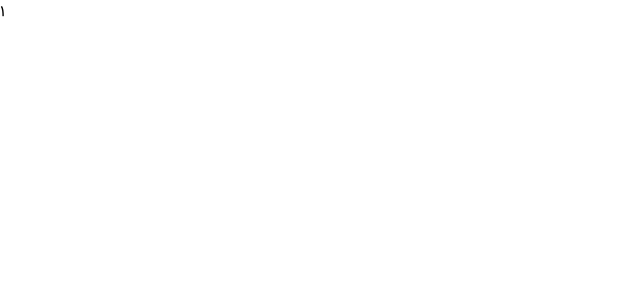
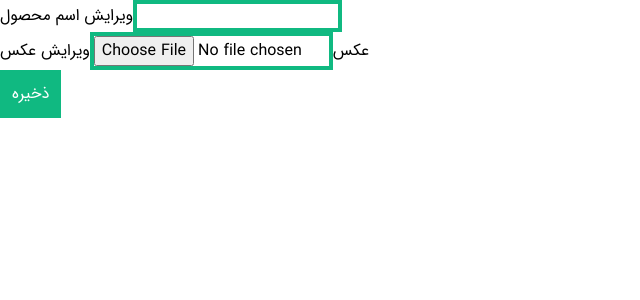
Before and after one commit to dosepehr/mern-image-uploader, a React (Create React App) app in the folder client/: page /edit/1 in a window 1280 px wide. Shown: the top 300 px of the page, without its empty margins (0-640 px from the left). Built offline with nearby package versions, Linux system fonts and the light colour scheme; no server answers.

Commit message:
add updating product

```diff
--- a/client/src/components/EditProduct.jsx
+++ b/client/src/components/EditProduct.jsx
@@ -1,7 +1,94 @@
-import { useParams } from 'react-router-dom';
+import { useState, useEffect } from 'react';
+import { useNavigate, useParams } from 'react-router-dom';
+import axios from 'axios';
 const EditProduct = () => {
+    const [title, setTitle] = useState('');
+    const [file, setFile] = useState('');
+    const [img, setImg] = useState('');
+    const navigate = useNavigate();
     const { id } = useParams();
-    return <div>{id}</div>;
+    const loadImage = (e) => {
+        const image = e.target.files[0];
+        setFile(image);
+        setImg(URL.createObjectURL(image));
+    };
+
+    useEffect(() => {
+        const getProductById = async () => {
+            const res = await axios.get(
+                `http://localhost:4000/api/products/${id}`
+            );
+            setTitle(res.data.name);
+            setFile(res.data.image);
+            setImg(res.data.url);
+        };
+
+        getProductById();
+    }, []);
+
+    const updateProduct = async (e) => {
+        e.preventDefault();
+        const formdata = new FormData();
+        formdata.append('file', file);
+        formdata.append('title', title);
+        try {
+            await axios.put(
+                `http://localhost:4000/api/products/${id}`,
+                formdata,
+                {
+                    headers: {
+                        'Content-Type': 'multipart/form-data',
+                    },
+                }
+            );
+            navigate('/');
+        } catch (error) {
+            console.log(error);
+        }
+    };
+
+    return (
+        <>
+            <div>
+                <form onSubmit={updateProduct}>
+                    <div className='field'>
+                        <label className='label'>ویرایش اسم محصول</label>
+                        <input
+                            type='text'
+                            className='border-4 border-emerald-500'
+                            name='title'
+                            value={title}
+                            onChange={(e) => setTitle(e.target.value)}
+                        />
+                    </div>
+                    <div className='field'>
+                        <label className='label'>عکس</label>
+                        <input
+                            type='file'
+                            className='border-4 border-emerald-500'
+                            onChange={loadImage}
+                        />
+                        <span className='file-cta'>
+                            <span className='file-label'>ویرایش عکس</span>
+                        </span>
+                    </div>
+
+                    {img && <img src={img} alt='' className='w-52' />}
+
+                    <div className='field'>
+                        <div className='control'>
+                            <button
+                                type='submit'
+                                className='bg-emerald-500 text-white p-3'
+                            >
+                                ذخیره
+                            </button>
+                        </div>
+                    </div>
+                </form>
+            </div>
+        </>
+    );
 };
 
 export default EditProduct;
```
